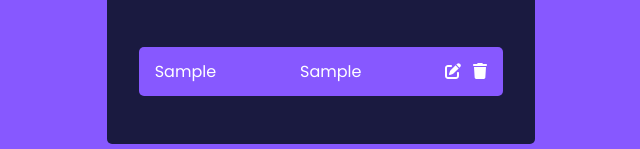
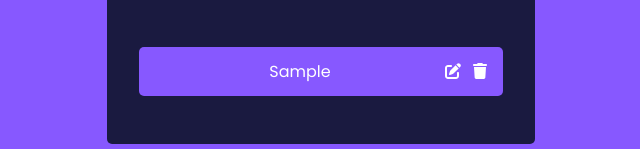
Before and after one commit to OceaneEmile/React-Todo-list, a React (Create React App) app in the folder my-app/: page / in a window 1280 px wide. Both pictures are taken after typing "Sample" into the empty fields and a click on the button "Add Task". Shown: the part 217-366 px from the top of the page, without its empty margins (319-959 px from the left). Built offline with nearby package versions, Linux system fonts and the light colour scheme.

Commit message:
delete function

```diff
--- a/my-app/src/components/Todo.js
+++ b/my-app/src/components/Todo.js
@@ -3,14 +3,14 @@ import { FontAwesomeIcon } from '@fortawesome/react-fontawesome'
 import { faPenToSquare } from '@fortawesome/free-solid-svg-icons'
 import { faTrash } from '@fortawesome/free-solid-svg-icons'
 
-export const Todo = ({task,toggleComplete}) => {
+export const Todo = ({task,toggleComplete, deleteTodo,editTodo}) => {
   return (
     <div className='Todo'Todo>
-     <p className={`${task.completed ? "completed" : "incompleted"}`} onClick={() => toggleComplete(task.id)}>{task.task}</p>
+     <p className={`${task.completed ? "completed" : "incompleted"}`} onClick={() => toggleComplete(task.id)}></p>
       <p>{task.task}</p>
       <div>
-        <FontAwesomeIcon icon={faPenToSquare}/>
-        <FontAwesomeIcon icon={faTrash}/>
+        <FontAwesomeIcon icon={faPenToSquare} onClick={()=> editTodo(task.id)}/>
+        <FontAwesomeIcon icon={faTrash} onClick={()=>deleteTodo(task.id)}/>
       </div>
     </div>
   )
--- a/my-app/src/components/TodoWrapper.js
+++ b/my-app/src/components/TodoWrapper.js
@@ -19,14 +19,20 @@ export const TodoWrapper = () => {
       )
     );
   }
+
+  const deleteTodo = (id) => {
+    setTodos(todos.filter((todo) => todo.id !== id));
+  }
   return (
     <div className='TodoWrapper'>
-    <h1>Get things done!</h1>
-    <TodoForm addTodo={addTodo}/>
-    {todos.map((todo, index) =>
-    (<Todo task={todo} key={index}
-    toggleComplete={toggleComplete}/>
+      <h1>Get things done!</h1>
+      <TodoForm addTodo={addTodo}/>
+       {todos.map((todo, index) =>
+        (<Todo task={todo} key={index}
+         toggleComplete={toggleComplete}
+         deleteTodo={deleteTodo}/>
     ))}
+
     </div>
   )
 }
```
